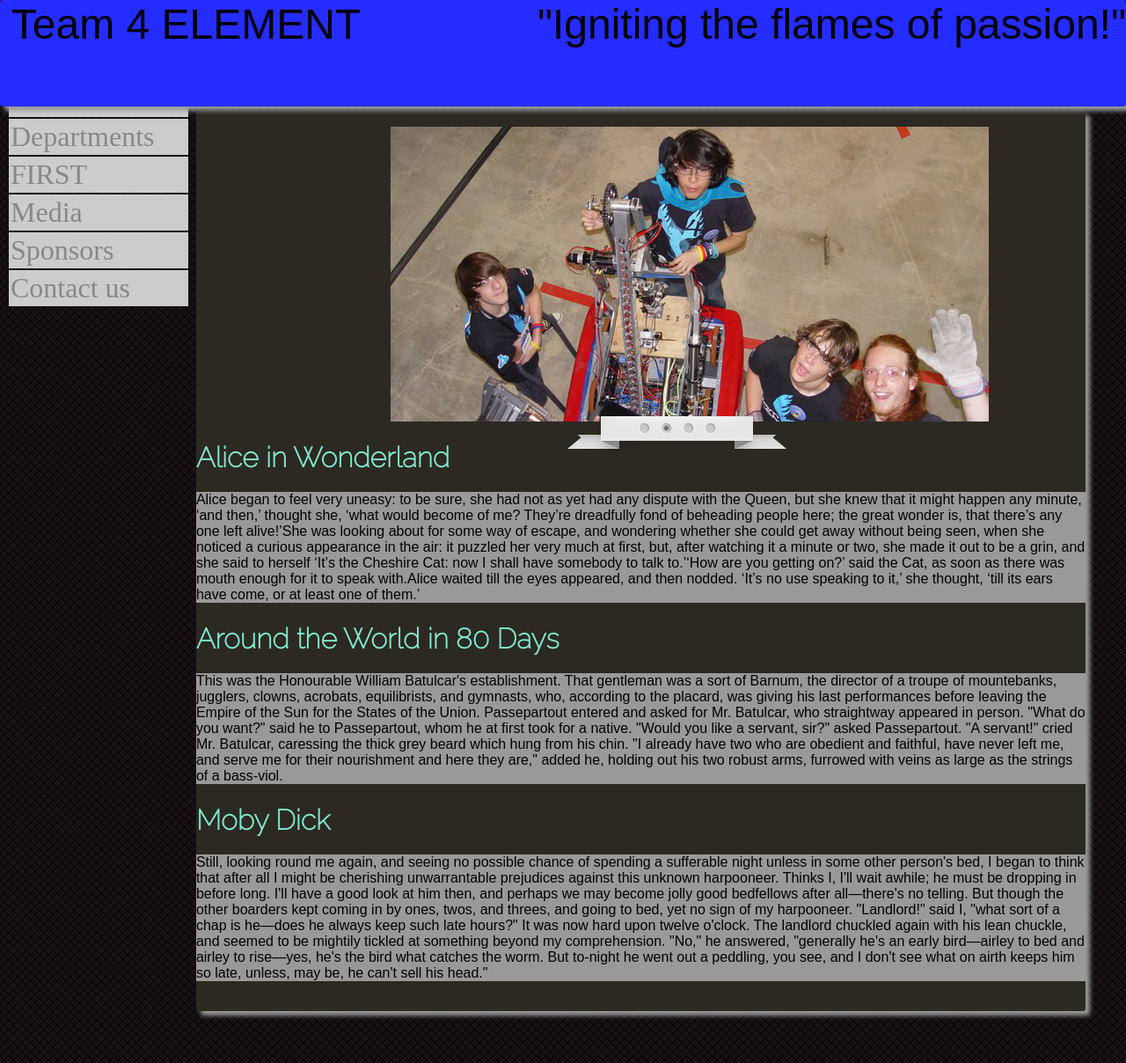
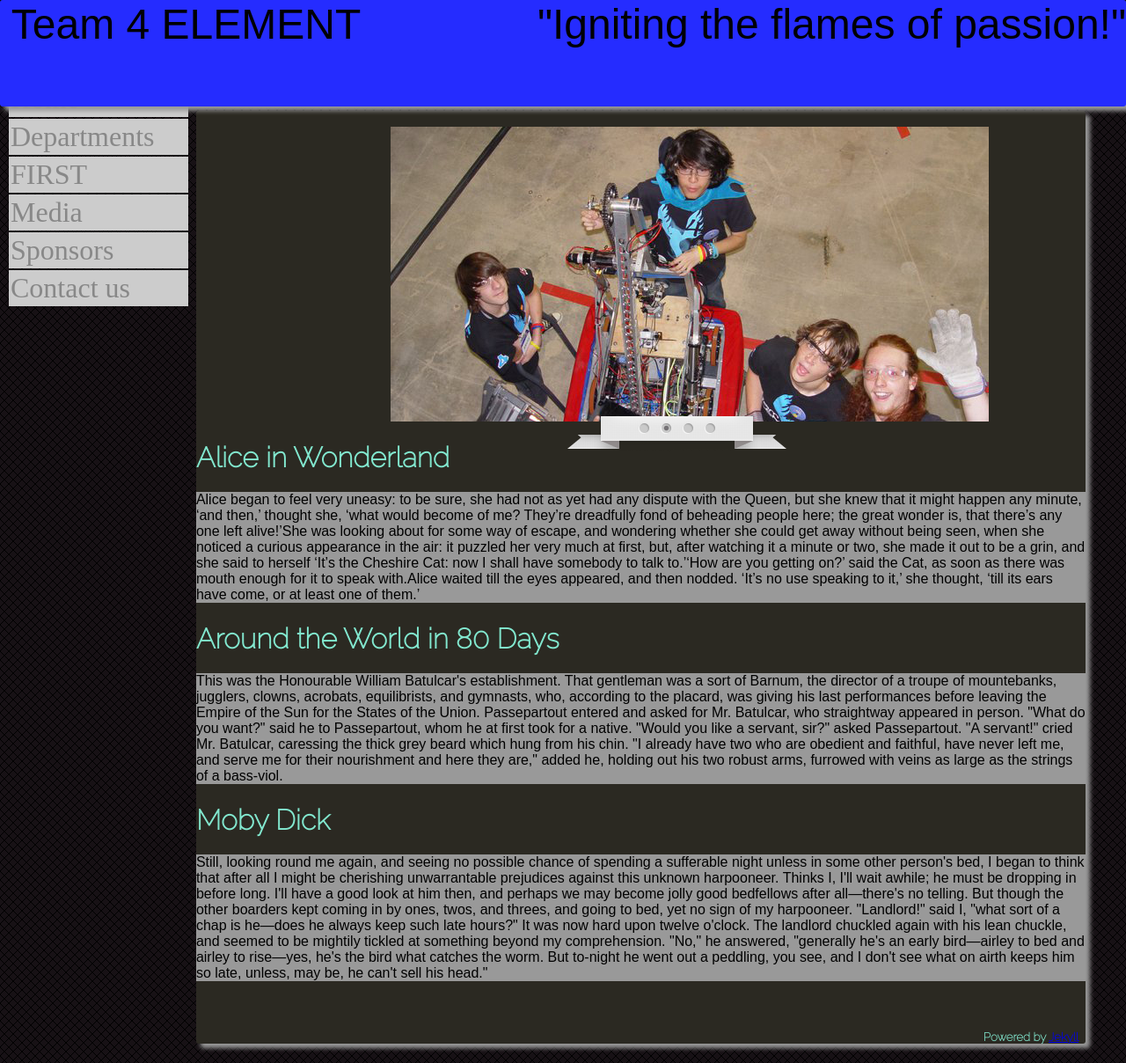
Before and after one commit to Apple101Review/team4history, a Jekyll site: the page built from index.html, in a window 1280 px wide and 1208 px high. Shown: the whole window at 88% size. Built offline with Jekyll 4.4.1, drawn with Linux system fonts in a browser that asks for light colours; some web fonts are replaced.

Commit message:
Adds "Powered by Jekyll" notice

```diff
--- a/_layouts/default.html
+++ b/_layouts/default.html
@@ -34,7 +34,7 @@
 </div>
 <div class="content"> <br>
 	{{ content }}
+	<div style="text-align: right; margin: .5em;"><h5>Powered by <a href="https://github.com/mojombo/jekyll">Jekyll</a></h5></div>
 </div>
-
 </body>
 </html>
--- a/template.css
+++ b/template.css
@@ -13,6 +13,10 @@ p{
 	font-size:1em;
 }
 h1{
+	font-family:'Raleway', sans-serif;
+	color:#82E8CF;
+}
+h5{
 	font-family:'Raleway', sans-serif;
 	color:#82E8CF;
 }
```
